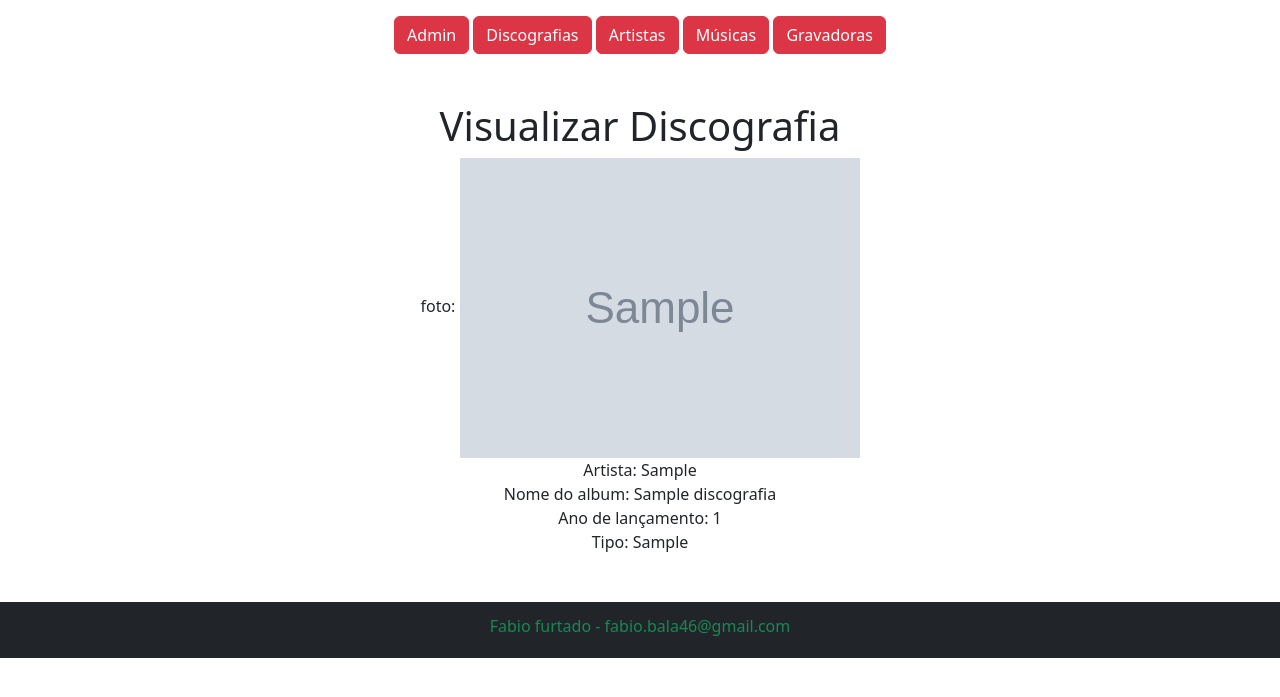
After one commit to 92fabio/APP-SPOTIFY, a PHP site: page /discografia-vizualizar.php?id=1 in a window 1280 px wide. The commit adds this page. Shown: the top 697 px of the page. Run offline with PHP 8.4, Linux system fonts and the light colour scheme; tables that the repository leaves empty hold one stand-in row (values such as "Sample post"); grey boxes marked "Sample" are stand-in pictures.

Commit message:
foi alterado imagens e fotos link do listagem de discografias artista

```diff
--- a/discografia-formulario.php
+++ b/discografia-formulario.php
@@ -4,7 +4,7 @@
 
 <?php
     $titulo_da_pagina = "Cadastro de discografia";
-    include "inc-cabeçalho.php";
+    include "inc-cabecalho.php";
 ?>
 
 <body>
--- a/discografia-salvar.php
+++ b/discografia-salvar.php
@@ -7,10 +7,7 @@ $foto = $_POST['foto'];
 
 echo "$artista - $nome - $ano - $tipo - $foto";
 
-$conexao = mysqli_connect("localhost", "root", "", "db_spotify"); // conexao para o banco de dados
-if (!$conexao){
-    die("<h3>erro</h3> " . mysqli_connect_error());
-}
+include "inc-conexao.php";
 
 $sql = "insert into tb_discografia (artista, nome, ano, tipo, foto) values ('$artista', '$nome', '$ano', '$tipo', '$foto')";
 
--- /dev/null
+++ b/discografia-vizualizar.php
@@ -0,0 +1,38 @@
+<?php
+$titulo_da_pagina = "Visualizar Discografia";
+include "inc-cabecalho.php";
+include "inc-conexao.php";
+
+$id= $_GET['id'];
+
+$sql = "select * from tb_discografia where id = $id";
+$resultado = mysqli_query($conexao, $sql);
+
+$foto =$artista = $nome = $ano = $tipo = "";
+
+while($linha = mysqli_fetch_assoc($resultado)){
+    $foto = $linha['foto'];
+    $artista = $linha['artista'];
+    $nome = $linha['nome'];
+    $ano = $linha['ano'];
+    $tipo = $linha['tipo'];
+}
+
+?>
+
+<body>
+ <?php include "inc-menu.php"; ?>
+
+    <main class="container mt-5 text-center mb-5">
+        <h1 class=>Visualizar Discografia</h1>
+        foto: <img src="<?=$foto; ?>" alt="<?=$nome; ?>" > <br>
+        Artista: <?=$artista; ?> <br>
+        Nome do album: <?=$nome; ?> <br>
+        Ano de lançamento: <?=$ano; ?> <br>
+        Tipo: <?=$tipo; ?> <br>
+    </main>
+
+<?php
+mysqli_close($conexao);
+include "inc-rodape.php"
+?>
--- a/inc-cabeçalho.php
+++ b/inc-cabecalho.php
@@ -1,5 +1,5 @@
 <!DOCTYPE html>
-<html lang="en">
+<html lang="pt-br">
 <head>
     <meta charset="UTF-8">
     <meta name="viewport" content="width=device-width, initial-scale=1.0">
--- a/inc-menu.php
+++ b/inc-menu.php
@@ -1,7 +1,7 @@
-        <nav class="mt-3">
-            <a href="admin.php" >Admin</a>
-            <a href="discografia-listagem.php">Discografias</a>
-            <a href="artista-formulario.php">Artistas</a>
-            <a href="musica-formulario.php">Músicas</a>
-            <a href="gravadora-formulario.php">Gravadoras</a>
+        <nav class="mt-3 mb-3 text-center">
+            <a href="admin.php" class="btn btn-danger">Admin</a>
+            <a href="discografia-listagem.php" class="btn btn-danger ">Discografias</a>
+            <a href="artista-formulario.php" class="btn btn-danger">Artistas</a>
+            <a href="musica-formulario.php" class="btn btn-danger">Músicas</a>
+            <a href="gravadora-formulario.php" class="btn btn-danger">Gravadoras</a>
         </nav>
--- a/inc-rodape.php
+++ b/inc-rodape.php
@@ -1,5 +1,5 @@
- <footer class="bg-dark p-3 text-center texte-light fw-ligth">
-        <p class="pt-2">
+ <footer class="bg-dark p-1 text-center text-success fw-ligth">
+        <p class="pt-2 fs-6">
             Fabio furtado - fabio.bala46@gmail.com
             <br>
         </p>
```
Also changed, not shown: admin.php (+17 -24 lines), discografia-listagem.php (+50 -42 lines).
